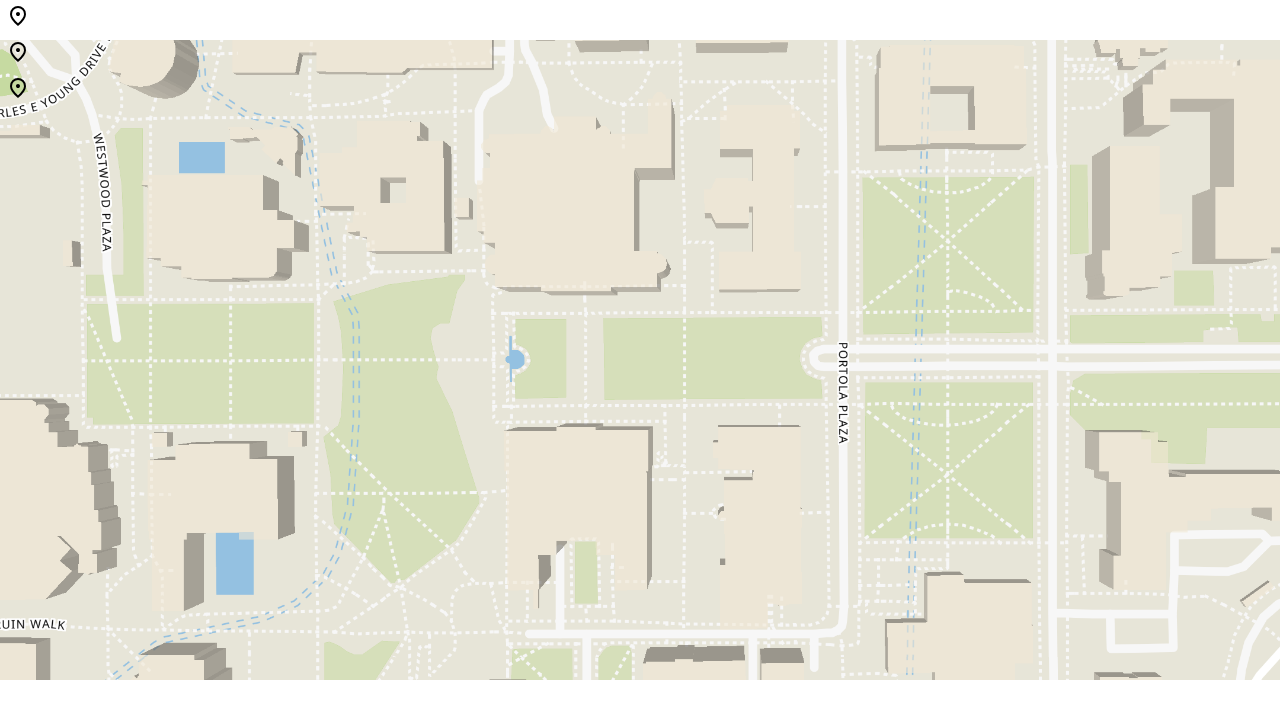
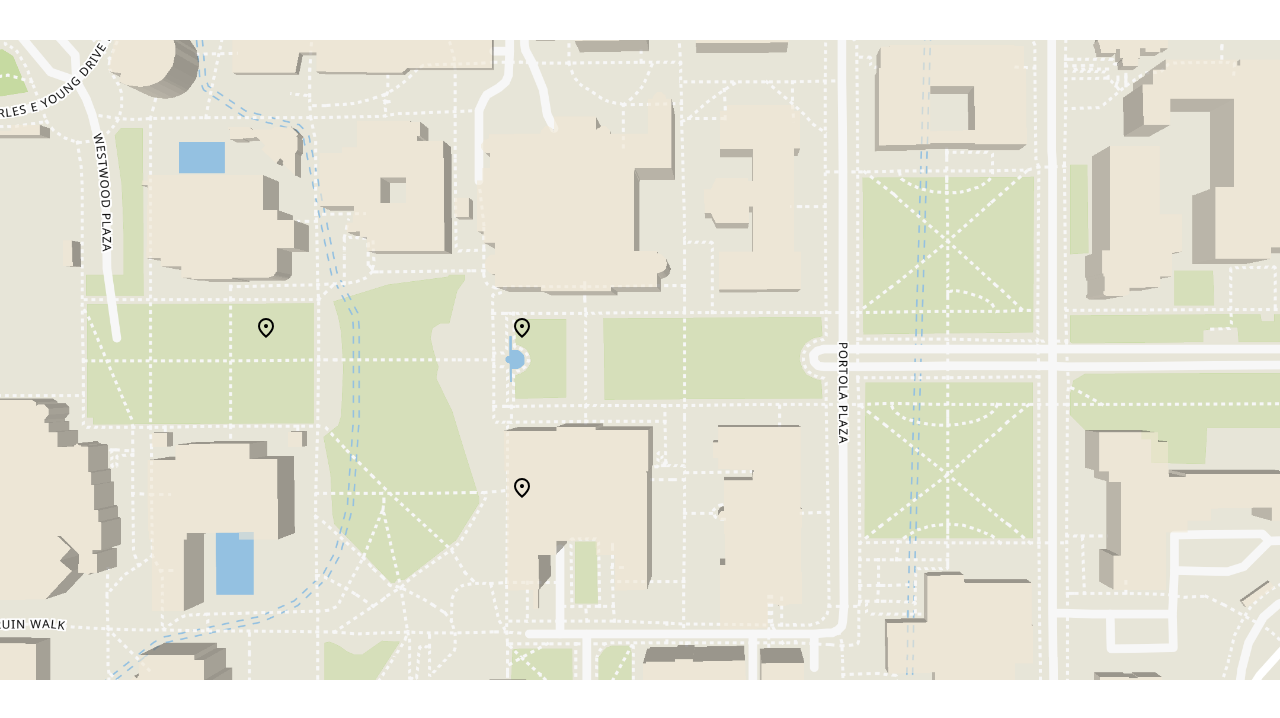
Before and after one commit to lmcglynn/MyStack, a React (Create React App) app in the folder encampmentmap/: page / in a window 1280 px wide. Shown: the top 718 px of the page. Built offline with nearby package versions, Linux system fonts and the light colour scheme; the HTML template or start-up script is replaced by a standard one.

Commit message:
fixing stuff

```diff
--- a/encampmentmap/src/App.js
+++ b/encampmentmap/src/App.js
@@ -9,9 +9,11 @@ function App() {
   return (
     <div className="App">
       <main>
-        <PinButton name="photo1" onClick={() => { setButtonPopup(true); setTitle(0) }} />
-        <PinButton name="photo2" onClick={() => { setButtonPopup(true); setTitle(1) }} />
-        <PinButton name="photo2" onClick={() => { setButtonPopup(true); setTitle(1) }} />
+        <div className="background">
+        <PinButton name="photo0" className="photo0" onClick={() => { setButtonPopup(true); setTitle(0) }} />
+        <PinButton name="photo1" className="photo1" onClick={() => { setButtonPopup(true); setTitle(1) }} />
+        <PinButton name="photo2" className="photo2" onClick={() => { setButtonPopup(true); setTitle(2) }} />
+        </div>
       </main>
 
       <Popup popupTitle={title} trigger={buttonPopup} setTrigger={setButtonPopup}/>
--- a/encampmentmap/src/components/PinButton.css
+++ b/encampmentmap/src/components/PinButton.css
@@ -1,7 +1,7 @@
 .container {
     display: flex;
-    width: 36px;
-    height: 36px;
+    width: 20px;
+    height: 20px;
     border-radius: 50%;
     box-sizing: border-box;
     padding: auto;
@@ -9,8 +9,27 @@
     transition: all 0.3s cubic-bezier(0.25, 0.46, 0.45, 0.94);
     align-items: center;
     justify-content: center;
+    position: relative
 }
 
 .container:hover {
     box-shadow: 0 3px 6px rgba(0, 0, 0, 0.16), 0 3px 6px rgba(0, 0, 0, 0.23);
 }
+
+.photo0 {
+    position: absolute;
+    left: 40%;
+    top: 40%;
+}
+
+.photo1 {
+    position: absolute;
+    left: 40%;
+    top: 60%;
+}
+
+.photo2 {
+    position: absolute;
+    left: 20%;
+    top: 40%;
+}
--- a/encampmentmap/src/components/PinButton.js
+++ b/encampmentmap/src/components/PinButton.js
@@ -4,8 +4,10 @@ import './PinButton.css'
 
 function PinButton(props) {
   return (
-  <div className='container' onClick={props.onClick}>
-    <Pin name={props.name} />
+  <div className={props.name}>
+    <div className='container' onClick={props.onClick}>
+      <Pin name={props.name} />
+    </div>
   </div>
   )
 }
--- a/encampmentmap/src/components/popup.js
+++ b/encampmentmap/src/components/popup.js
@@ -3,16 +3,22 @@ import './Popup.css'
 
 const content = [
   {
-      name: 'photo1',
+    name: 'photo0',
     title: 'Royce Hall Aftermath',
     image: 'https://wp.dailybruin.com/images/2024/05/NG3.jpg',
     description: "Pieces of the barricade lie near the entrance of Royce Hall’s archway, covered in signage and graffiti. A section of the graffiti in white reads “ACAB,” an acronym for “All cops are bastards” while another reads “Fuck Fascism.” On two sides of a pillar, a piece of graffiti in green says, “In the darkness and the dawn, a red star rises,” a reference to the concluding lines of a Langston Hughes poem on the Bolshevik leader Vladimir Lenin."
   },
   {
-      name: 'photo2',
+    name: 'photo1',
     title: 'Powell Library Aftermath',
     image: 'https://wp.dailybruin.com/images/2024/05/NG4.jpg',
     description: "A large Palestinian flag lies on the ground in front of Powell Library. Around 5 a.m. Thursday, a law enforcement officer removed the flag from its mount toward the center of the encampment and threw it in the direction of Royce Hall. The flag rests beside the scattered remains of the encampment, sprawling out between the two buildings that are the hallmarks of UCLA’s campus."
+  },
+  {
+    name: 'photo2',
+    title: 'Defusing Tensions',
+    image: 'https://wp.dailybruin.com/images/2024/05/3.attack.ZI_.1.jpg',
+    description: "An individual walks between members of the encampment and counter-protest group in an attempt to defuse the tension and stave off fighting."
   }
 ]
 
@@ -21,12 +27,12 @@ function popup(props) {
     <div className="popup">
       <div className="popup-inner">
         <h2>{content[props.popupTitle].title}</h2>
-            <br/>
-            <img src={ content[props.popupTitle].image } alt='altText' width="100%" height="100%"/>
-            <br/><br/>
-            <p> { content[props.popupTitle].description } </p>
+        <br />
+        <img src={content[props.popupTitle].image} alt='altText' width="100%" height="100%" />
+        <br /><br />
+        <p> {content[props.popupTitle].description} </p>
         <button className="close-btn" onClick={() => props.setTrigger(false)}>Close</button>
-            { props.children }
+        {props.children}
       </div>
     </div>
   ) : "";
--- a/encampmentmap/src/index.css
+++ b/encampmentmap/src/index.css
@@ -11,10 +11,14 @@ main {
   flex-direction: column;
   align-items: center;
   justify-content: center;
+}
+
+.background {
   background-image: url(images/dickson.png);
   width: 100vw;
   height: 90vh;
   background-size: contain;
   background-position: center;
   background-repeat: no-repeat;
+  left: 50vw;
 }
```
Lines whose indentation alone changed are shown as unchanged.
